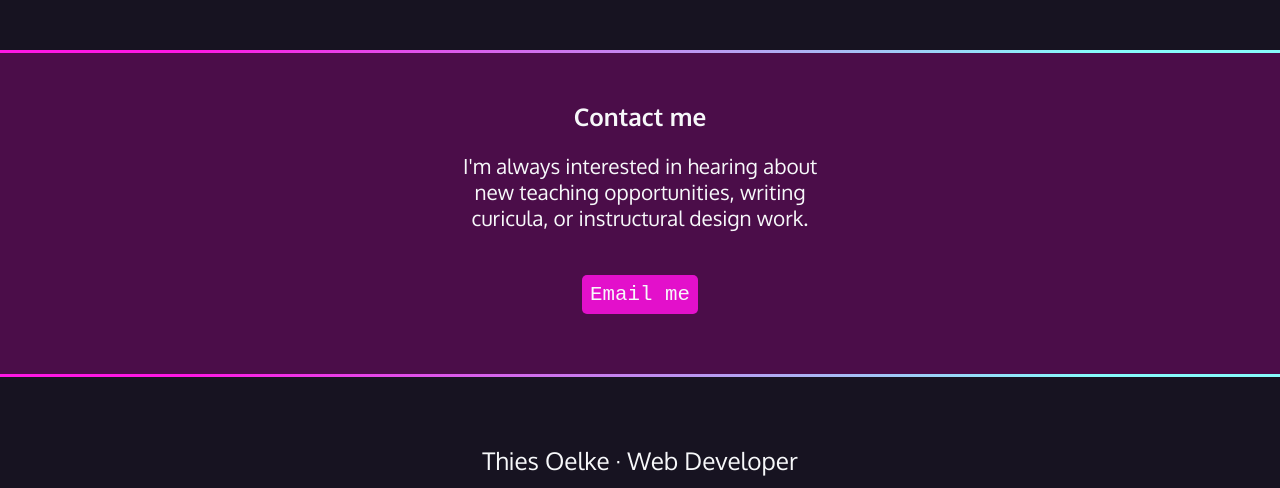
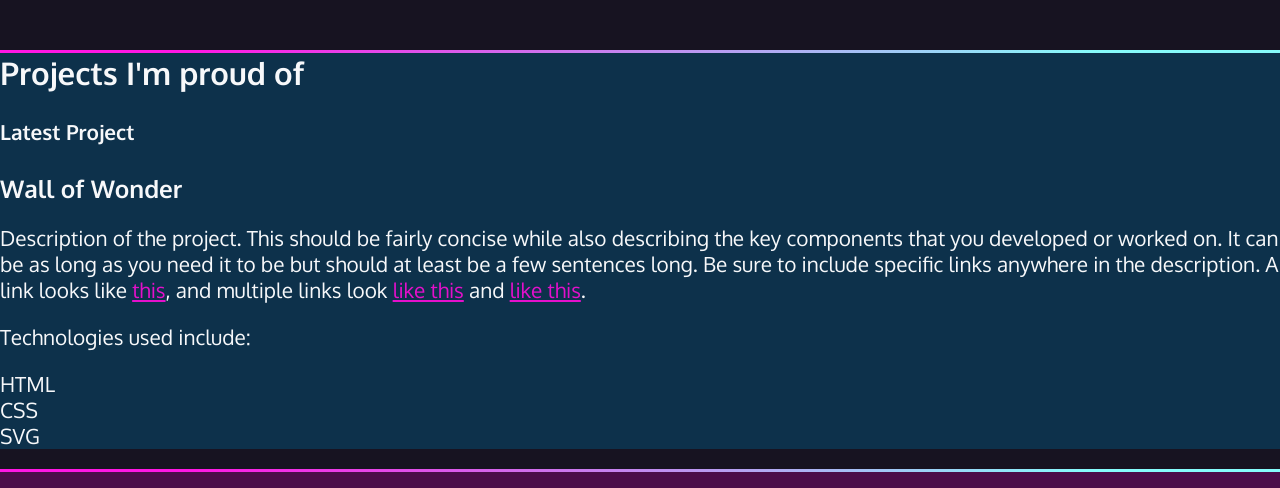
Before and after one commit to TeezlWeezl/fem-getting-started-with-css-portfolio-page, a plain HTML site: page index.html in a window 1280 px wide. Shown: the part 650-1138 px from the top of the page. Drawn offline with Linux system fonts and the light colour scheme; a web font is replaced by a local one.

Commit message:
Adds markup for project section

```diff
--- a/css/style.css
+++ b/css/style.css
@@ -197,6 +197,10 @@ a.cta-button:hover {
   background: var(--plum);
 }
 
+.section-dkblue {
+  background: var(--dkblue);
+}
+
 .section-devider {
   background: linear-gradient(
     167deg,
--- a/index.html
+++ b/index.html
@@ -63,6 +63,34 @@
     </section>
     <!-- Section Devider -->
     <div class="section-devider"></div>
+    <div class="section-dkblue">
+      <section class="projects">
+        <h2>Projects I'm proud of</h2>
+        <article>
+          <h4>Latest Project</h4>
+          <h3>Wall of Wonder</h3>
+          <p>
+            Description of the project. This should be fairly concise while also
+            describing the key components that you developed or worked on. It
+            can be as long as you need it to be but should at least be a few
+            sentences long. Be sure to include specific links anywhere in the
+            description. A link looks like
+            <a href="https://frontendmasters.github.io/grid-flexbox-v2/">this</a
+            >, and multiple links look <a href="#">like this</a> and
+            <a href="#">like this</a>.
+          </p>
+          <p>Technologies used include:</p>
+          <ul>
+            <li>HTML</li>
+            <li>CSS</li>
+            <li>SVG</li>
+          </ul>
+        </article>
+      </section>
+    </div>
+
+    <!-- Section Devider -->
+    <div class="section-devider"></div>
     <!-- Contact Section -->
     <div class="section-plum">
       <section id="contact" class="contact">
```
